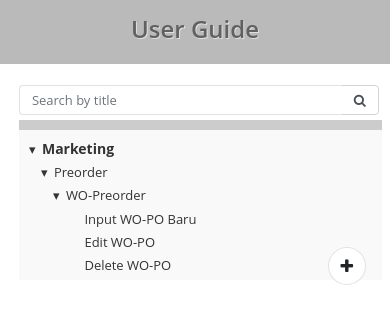
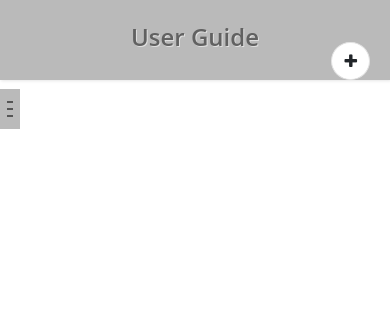
Before and after one commit to encepsuryana/userguide_TOC, a PHP site: page / in a window 390 px wide. Shown: the top 324 px of the page. Run offline with PHP 8.4, Linux system fonts and the light colour scheme; data that the repository does not hold is empty; some libraries are stand-ins or nearby versions.

Commit message:
Update responsive view mobile and HD Monitor

```diff
--- a/action.php
+++ b/action.php
@@ -117,7 +117,7 @@ if(!empty($post['action']) && $post['action']=="fetch_userguide") {
            </div>
            <div class="form-group">
               <div class="col-sm-offset-2 col-sm-12">
-                <button type="button" style="margin-bottom: 20px;" class="btn btn-primary float-right save-update" data-save-userguideid="'.$fetchUserguide['id'].'">Save</button>
+                <button type="button" style="margin-bottom: 20px;" class="btn btn-primary float-right save-update" data-save-userguideid="'.$fetchUserguide['id'].'" onclick="window.location.href="#'.$fetchUserguide['featName'].';">Save</button>
               </div>
            </div>
         </div>
--- a/assets/responsive.css
+++ b/assets/responsive.css
@@ -1,7 +1,7 @@
 @media only screen and (min-width: 1367px) and (max-width: 1600px) {
 	/* For HD Monitor 1300 px + */
 	.main_content {
-		max-height: 655px;
+		max-height: 677px;
 	}
 	.sidebar {
 		max-height: 650px;
@@ -11,7 +11,7 @@
 @media only screen and (max-width: 1280px) and (max-height: 1024px){
 	/* For HD Monitor 1280x1024 px */
 	.main_content {
-		max-height: 885px;
+		max-height: 908px;
 	}
 	.sidebar {
 		max-height: 880px;
@@ -21,7 +21,7 @@
 @media only screen and (min-width: 1920px) and (min-height: 1080px){
 	/* For HD Monitor 1920x1080 px */
 	.main_content {
-		max-height: 915px;
+		max-height: 952px;
 	}
 	.sidebar {
 		max-height: 910px;
@@ -30,30 +30,79 @@
 
 @media only screen and (max-width: 768px) {
 	/* For mobile phones: */
-	.sidebar {
-		max-height: 160px;
-		position: fixed;
-		z-index: 1;
-		width: 93%;
+	body {
+		overflow: hidden;
 	}
 
-	.left-area {
-		max-height: 160px;
-		position: fixed;
-		z-index: 1;
+	#sidebarCollapse {
+		display: block;
+	}
+
+	.sidebar {
+		max-height: 580px;
 	}
 
 	.main_content {
 		top: 220px;
-		max-height: 500px;
+		max-height: 83vh;
 	}
 
-	.col-sm-8 {
-		margin-bottom: 10px;
+	#content {
+		margin-top: 90px;
 	}
 
 	.button-add {
 		right: 20px;
-		bottom: -200px;
+	}
+
+	#sidebar {
+		margin-left: -100%;
+		z-index: 2;
+		position: absolute;
+		background: #fff;
+		min-width: 100%;
+		max-width: 100%;
+		bottom: 0;
+		top: 0;
+	}
+
+	#sidebar.active {
+		margin-left: 0;
+	}
+
+	#sidebarCollapse {
+		position: absolute;
+		z-index: 1;
+		left: 100%;
+		top: 92%;
+		transition: width 1s;
+	}
+
+	#sidebarCollapse.active {
+		position: absolute;
+		z-index: 99;
+		left: auto;
+		top: 92%;
+		right: 0;
+	}
+
+	#sidebarCollapse span:first-of-type,
+	#sidebarCollapse span:nth-of-type(2),
+	#sidebarCollapse span:last-of-type {
+		transform: none;
+		opacity: 1;
+		margin: 5px auto;
+	}
+	#sidebarCollapse.active span {
+		margin: 0 auto;
+	}
+	#sidebarCollapse.active span:first-of-type {
+		transform: rotate(45deg) translate(2px, 2px);
+	}
+	#sidebarCollapse.active span:nth-of-type(2) {
+		opacity: 0;
+	}
+	#sidebarCollapse.active span:last-of-type {
+		transform: rotate(-45deg) translate(1px, -1px);
 	}
 }
--- a/assets/style.css
+++ b/assets/style.css
@@ -58,14 +58,6 @@ a:active {
   color: #333;
 }
 
-/* Navigation .......... */
-nav {
-  background-color: #999;
-  width: 100%;
-  position: fixed;
-  top: 0;
-}
-
 .page-hdr {
   color: #616161;
   background-color: #bababa;
@@ -80,6 +72,129 @@ nav {
 .page-hdr h2 {
   margin: 10px auto;
   margin-bottom: 15px;
+}
+
+/* Navigation .......... */
+.navbar {
+  background-color: #bababa;
+  width: 100%;
+  position: fixed;
+  top: 0;
+  overflow: hidden;
+  box-shadow: 1px 1px 3px rgba(0, 0, 0, 0.1);
+}
+
+.navbar-btn {
+  box-shadow: none;
+  outline: none !important;
+  border: none;
+}
+
+.line {
+  width: 100%;
+  height: 1px;
+  border-bottom: 1px dashed #ddd;
+  margin: 40px 0;
+}
+
+/* ---------------------------------------------------
+    SIDEBAR STYLE
+    ----------------------------------------------------- */
+
+    .wrapper {
+      display: flex;
+      width: 100%;
+      align-items: stretch;
+      perspective: 1500px;
+    }
+
+
+    #sidebar {
+      min-width: 350px;
+      max-width: 350px;
+      color: #fff;
+      transition: all 0.6s cubic-bezier(0.945, 0.020, 0.270, 0.665);
+      transform-origin: bottom left;
+      margin-top: 80px;
+      padding: 5px 10px;
+    }
+
+    .sidebar {
+      position: relative;
+      background: #f9f9f9;
+      border-top: 10px solid #ccc;
+      overflow-y: auto;
+      overflow-x: hidden;
+      scroll-behavior: smooth;
+      max-height: 515px;
+      padding: 5px;
+    }
+
+    #sidebar.active {
+      margin-left: -345px;
+    }
+
+    a[data-toggle="collapse"] {
+      position: relative;
+    }
+
+/* ---------------------------------------------------
+    CONTENT STYLE
+    ----------------------------------------------------- */
+    #content {
+      width: 100%;
+      transition: all 0.3s;
+      min-height: 100%;
+      margin-top: 100px;
+    }
+
+    .main_content {
+      overflow-y: auto;
+      overflow-x: hidden;
+      max-height: 542px;
+      scroll-behavior: smooth;
+    }
+
+    #sidebarCollapse {
+      width: 20px;
+      height: 40px;
+      background-color: #bababa;
+      cursor: pointer;
+      display: none;
+    }
+
+    #sidebarCollapse:hover {
+      width: 40px;
+    }
+
+    #sidebarCollapse.active {
+      width: 40px;
+    }
+
+    #sidebarCollapse span {
+      width: 80%;
+      height: 2px;
+      margin: 0 auto;
+      display: block;
+      background: #555;
+      transition: all 0.8s cubic-bezier(0.810, -0.330, 0.345, 1.375);
+      transition-delay: 0.2s;
+    }
+
+    #sidebarCollapse.active span:first-of-type {
+      transform: rotate(45deg) translate(4px, 4px);
+    }
+    #sidebarCollapse.active span:nth-of-type(2) {
+      opacity: 0;
+    }
+    #sidebarCollapse.active span:last-of-type {
+      transform: rotate(-45deg) translate(6px, -6px);
+    }
+
+    #sidebarCollapse span {
+      transform: none;
+      opacity: 1;
+      margin: 5px auto;
     }
 
     .filter {
@@ -416,36 +531,15 @@ hr {
       font-size: 13px;
     }
 
-.main_content {
-  position: relative;
-  overflow-y: auto;
-  overflow-x: hidden;
-  max-height: 525px;
-  top: 35px;
-  scroll-behavior: smooth;
-}
-
     .right-area {
       padding: 0;
-}
-
-.sidebar {
-  position: relative;
-  background: #f9f9f9;
-  border-top: 10px solid #ccc;
-  overflow-y: auto;
-  overflow-x: hidden;
-  max-height: 520px;
-  scroll-behavior: smooth;
-  width: 100%;
-  padding: 10px;
     }
 
     .button-add {
       position: absolute;
       z-index: 1;
-  right: 50px;
-  bottom: -15px;
+      right: 30px;
+      bottom: 10px;
     }
 
     .gedf-card {
@@ -484,9 +578,13 @@ blockquote p {
     }
 
     .searching-area {
-  margin-bottom: 5px;
+      margin: 5px auto;
     }
 
     .fa-caret-down::before {
       margin-right: 5px;
     }
+
+    .fa.fa-filter {
+      display: none;
+    }
--- a/index.php
+++ b/index.php
@@ -1,7 +1,5 @@
 <?php
-// include user_guide class
 include_once 'class/User_guide.php';
-// create obj
 $userguide = new User_guide();
 $userguideInfo = $userguide->getList();
 ?>
@@ -27,30 +25,46 @@ $userguideInfo = $userguide->getList();
 </head>
 
 <body>
-	<div class="container" style="max-width: 98%; margin-top: 85px;">
-		<div class="row">
-			<div class="col-md-3 left-area">
+	<div class="wrapper">
+		<!-- Header Fixed -->
+		<div class="navbar">
+			<div class="page-hdr">
+				<h2>User Guide</h2>
+			</div>
+		</div>
+
+
+		<!-- Content -->
+		<nav id="sidebar">
+
+			<button type="button" id="sidebarCollapse" class="navbar-btn">
+				<span></span>
+				<span></span>
+				<span></span>
+			</button>
 
 			<div class="searching-area">
 				<!-- Searching -->
 				<div class="input-group">
 					<input id="filter" name="filter" class="filter form-control py-2 border-right-0 border" data-alf="#menu" type="search" placeholder="Search by title">
 					<span class="input-group-append">
-							<div class="input-group-text bg-transparent"><i class="fa fa-search"></i></div>
+						<div class="input-group-text bg-transparent">
+							<i class="fa fa-search" aria-hidden="true"></i>
+							<i class="fa fa-filter" aria-hidden="true"></i>
+						</div>
 					</span>
 				</div>
 			</div>
+
 			<aside class="sidebar">
-
 				<!-- List User Guide -->
 				<div id="userguide_list"></div>
 			</aside>
-			</div>
 
-			<!--- Main Content Load-->
-			<div class="col-md-9 right-area">
+		</nav>
 
-				<div class="main_content" id="content">
+
+		<div id="content" class="main_content">
 			<section class="showcase">
 				<span id="render-userguide-data">
 					<?php if(!empty($userguideInfo) && count($userguideInfo)>0) { ?>
@@ -107,6 +121,7 @@ $userguideInfo = $userguide->getList();
 			<button type="button" class="btn btn-default" style="border-radius: 100%;" data-toggle="modal" data-target="#ModalNewUserguide"><i class="fa fa-plus" aria-hidden="true"></i>
 			</button>
 		</div>
+	</div>
 
 	<!-- Modal -->
 	<div class="modal fade" id="ModalNewUserguide" tabindex="-1" role="dialog" aria-labelledby="exampleModalCenterTitle" aria-hidden="true" data-keyboard="true">
@@ -159,17 +174,6 @@ $userguideInfo = $userguide->getList();
 			</div>
 		</div>
 
-				</div>
-			</div>
-		</div>
-	</div>
-	<!--- Header -->
-	<nav>
-		<div class="page-hdr">
-			<h2>User Guide</h2>
-		</div>
-	</nav>
-
 		<!-- jQuery -->
 		<script type="text/javascript" src='assets/js/jquery.js'></script>
 		<!-- Bootstrap -->
@@ -186,6 +190,15 @@ $userguideInfo = $userguide->getList();
 		<script src="user_guide.js"></script>
 
 		<script type="text/javascript" src="assets/script.js"></script>
+
+		<script type="text/javascript">
+			$(document).ready(function () {
+				$('#sidebarCollapse').on('click', function () {
+					$('#sidebar').toggleClass('active');
+					$(this).toggleClass('active');
+				});
+			});
+		</script>
 
 		<script type="text/javascript">
 			$(function() {
@@ -205,7 +218,6 @@ $userguideInfo = $userguide->getList();
 		</script>
 
 		<script type="text/javascript">
-		//Button save focus form
 			function setFocus() {
 				document.getElementById('feat-name').focus();
 			}
@@ -216,6 +228,19 @@ $userguideInfo = $userguide->getList();
 					event.preventDefault();
 					document.getElementById("save-userguide").click();
 				}
+			});
+
+			function clearFilter() {
+				$('#filter').val('');
+			}
+		</script>
+
+		<script type="text/javascript">
+			$('.filter').on('input', function() {
+				var showCheck = $(this).val().trim().length !== 0;
+				var $group = $(this).closest('.input-group');
+				$group.find('.fa-search').toggle(!showCheck);
+				$group.find('.fa-filter').toggle(showCheck);
 			});
 		</script>
 
```
Also changed, not shown: 2 other files. Lines whose indentation alone changed are shown as unchanged.
